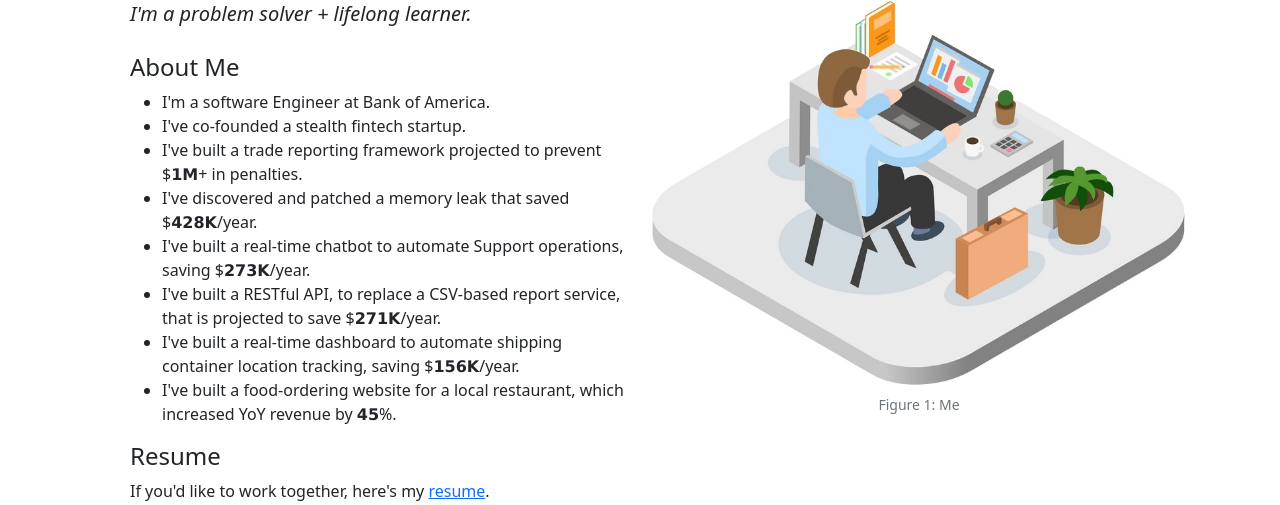
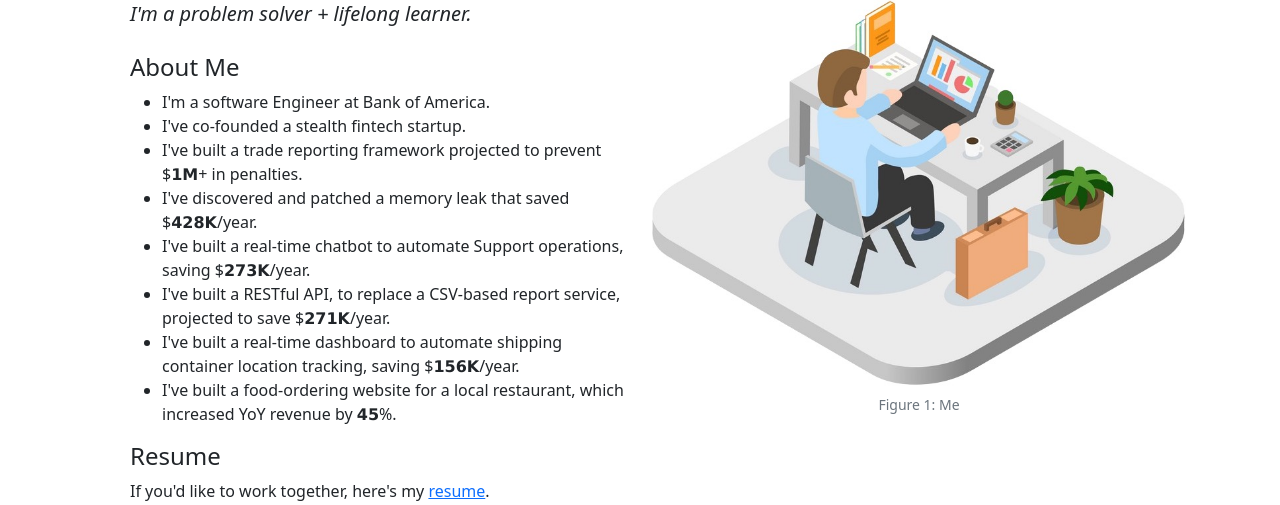
Before and after one commit to bryangalindo/bryan_galindo, a Flask app: page / in a window 1280 px wide. Shown: the part 263-768 px from the top of the page. Run offline with Flask 2, Linux system fonts and the light colour scheme; some libraries are stand-ins or nearby versions.

Commit message:
update accomplishments

```diff
--- a/webapp/templates/home.html
+++ b/webapp/templates/home.html
@@ -83,7 +83,7 @@
                         <li>I've built a trade reporting framework projected to prevent $𝟭𝗠+ in penalties.</li>
                         <li>I've discovered and patched a memory leak that saved $𝟰𝟮𝟴𝗞/year.</li>
                         <li>I've built a real-time chatbot to automate Support operations, saving $𝟮𝟳𝟯𝗞/year.</li>
-                        <li>I've built a RESTful API, to replace a CSV-based report service, that is projected to save $𝟮𝟳𝟭𝗞/year.</li>
+                        <li>I've built a RESTful API, to replace a CSV-based report service, projected to save $𝟮𝟳𝟭𝗞/year.</li>
                         <li>I've built a real-time dashboard to automate shipping container location tracking, saving $𝟭𝟱𝟲𝗞/year.</li>
                         <li>I've built a food-ordering website for a local restaurant, which increased YoY revenue by 𝟰𝟱%.</li>
                     </ul>
```
